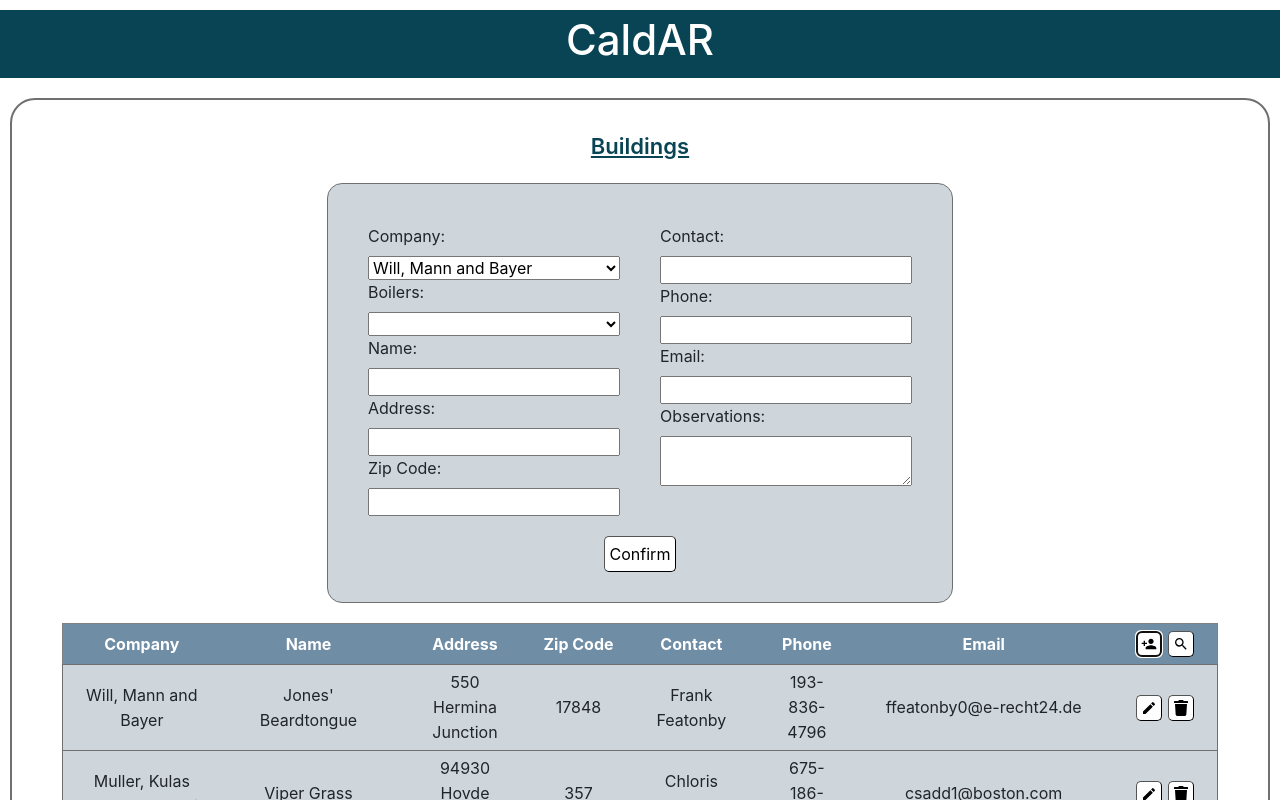
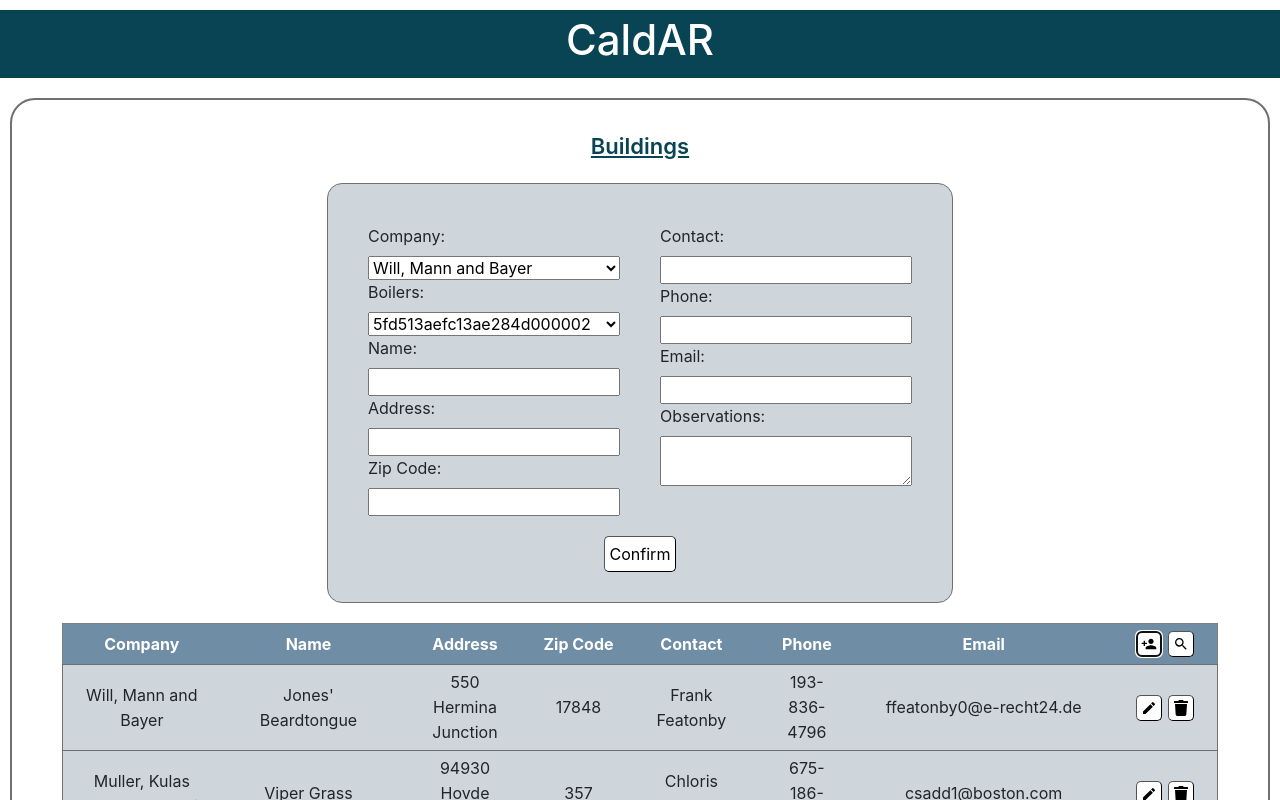
Before and after one commit to frandk18/my-caldar-fe, a React (Create React App) app: page / in a window 1280 px wide. Both pictures are taken after a click on the button 1148 px from the left and 204 px from the top of the page. Shown: the top 800 px of the page. Built offline with nearby package versions, Linux system fonts and the light colour scheme.

Commit message:
Final update. Minor bug when try consecutive operations.

```diff
--- a/src/App.js
+++ b/src/App.js
@@ -20,13 +20,11 @@ export default class App extends Component {
 
   // Add item from collection
   addItem = (newItem) => {
-    console.log("ADDING NEW ITEM", newItem);
     this.setState({ Buildings: [...this.state.Buildings, newItem] });
   }
 
   // Add item from collection
   editItem = (editedItem) => {
-    console.log("EDITING ITEM", editedItem);
     this.setState({
       Buildings: [...this.state.Buildings.map((building) => {
         if (building._id === editedItem._id) {
--- a/src/components/BuildingForm.js
+++ b/src/components/BuildingForm.js
@@ -8,7 +8,7 @@ export default class BuildingForm extends Component {
         this.state = {
             _id: this.props.editing ? this.props.editedItem[0]._id : uuid(),
             company: this.props.editing ? this.props.editedItem[0].company : '',
-            boilers: this.props.editing ? this.props.editedItem[0].boilers : '',
+            boilers: this.props.editing ? this.props.editedItem[0].boilers : [],
             name: this.props.editing ? this.props.editedItem[0].name : '',
             address: this.props.editing ? this.props.editedItem[0].address : '',
             zipcode: this.props.editing ? this.props.editedItem[0].zipcode : '',
@@ -36,6 +36,7 @@ export default class BuildingForm extends Component {
     };
 
     render(){
+
         const { company, boilers, name, address, zipcode, contact, phone, email, obs } = this.state;
         return (
             <div style={addnewStyle}>
@@ -44,14 +45,19 @@ export default class BuildingForm extends Component {
                         <div style={columnStyle}>
                             <label>Company: </label>
                             <select name="company" value={company} onChange={this.handleChange}>
-                                <option disabled hidden>{'Select a company'}</option>
                                 {this.props.data.map((building, index) => {
                                     return <option key={index} value={building.company}>{building.company}</option>
                                 })}
                             </select>
 
                             <label>Boilers: </label>
-                            <select name="boilers" value={boilers} onChange={this.handleChange}></select>
+                            <select name="boilers" value={boilers[0]} onChange={this.handleChange}>
+                                {this.props.data.map((building) => (
+                                    building.boilers.map((boiler,index) => {
+                                        return <option key={index} value={boiler.$oid}>{boiler.$oid}</option>
+                                    })
+                                ))}
+                            </select>
 
                             <label>Name: </label>
                             <input type="text" name="name" value={name} onChange={this.handleChange}/>
--- a/src/components/Container.js
+++ b/src/components/Container.js
@@ -22,13 +22,13 @@ export default class Container extends Component {
         if (Object.keys(building).length !== 0) {
             this.setState({ showForm: true , editing: true, edited: building })
         } else {
-            this.setState({ showForm: true , edited: this.props.data.filter(building => building._id === id) })
+            this.setState({ showForm: true , editing: false, edited: this.props.data.filter(building => building._id === id) })
         }
     }
 
     // Hide Form
     hideForm = () => {
-        this.setState({ showForm: false })
+        this.setState({ showForm: false, editing: false })
     }
 
     render() {
```
Also changed, not shown: 1 other file (tests, documents, lock files or other folders).
